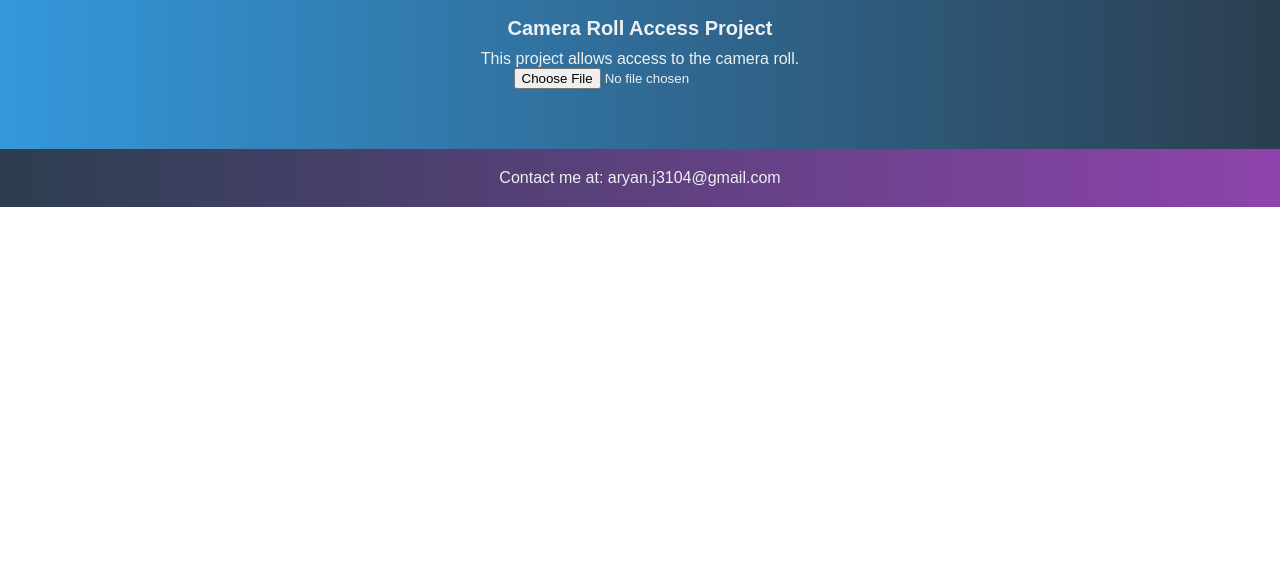
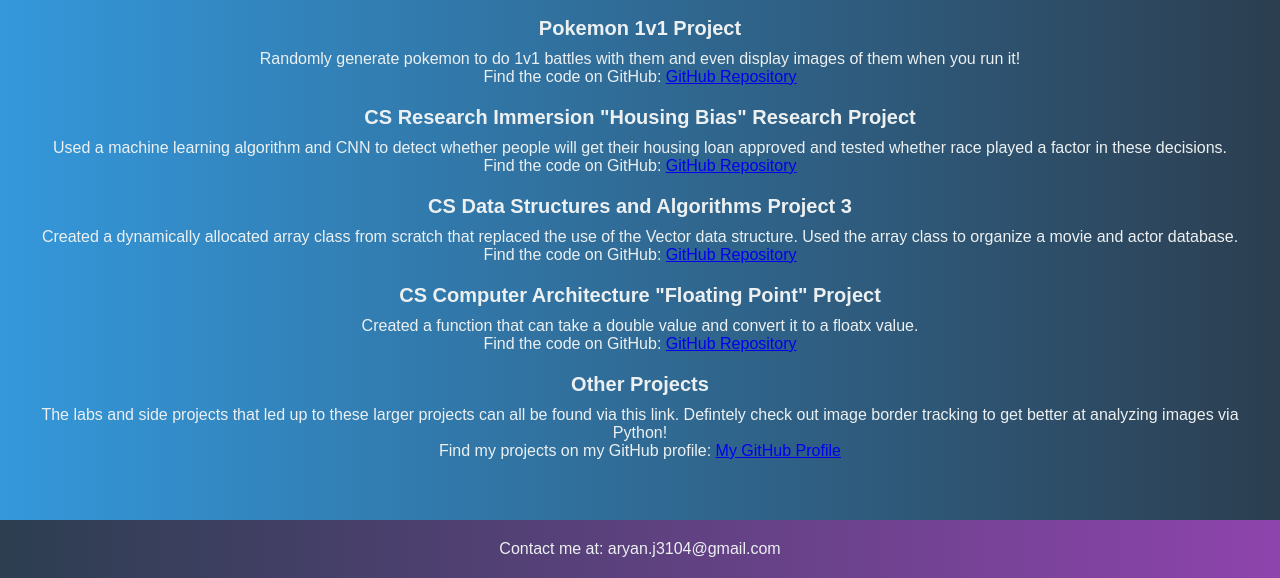
Before and after one commit to Ari-J3104/portfolio-Ari-J3104.github.io, a plain HTML site: page projects.html in a window 1280 px wide. Shown: the part 1609-2187 px from the top of the page. Before the commit the page ends 1816 px from the top, so only its background shows below. Drawn offline with Linux system fonts and the light colour scheme.

Commit message:
final final final 2

```diff
--- a/projects.html
+++ b/projects.html
@@ -22,9 +22,11 @@
     <section id="projects">
         <h2>Projects</h2>
 
+
         <div class="project">
             <h3>Foodi</h3>
             <p>Second place HackBU Hackathon 2024 web app that utilizes a machine learning model, React.js front end, Node.js back end, and various APIs to scan food and provide macronutrients on all devices!</p>
+            <!-- Adjust the URL based on the actual URL of your weather app on Heroku -->
             <iframe src="https://chinny.net/projects/foodi-app" width="100%" height="600px" frameborder="0"></iframe>
             <p>Find the code on GitHub: <a href="https://github.com/Ari-J3104/food-hack" target="_blank">GitHub Repository</a></p>
         </div>
@@ -32,21 +34,39 @@
         <div class="project">
             <h3>Weather API Project</h3>
             <p>This project utilizes a Weather API to fetch and display weather information. This is the current weather with the precipitation followed by the 7 day forecast for New York City!</p>
+            <!-- Adjust the URL based on the actual URL of your weather app on Heroku -->
             <iframe src="https://vast-meadow-70777-dabb3be626e4.herokuapp.com/" width="100%" height="600px" frameborder="0"></iframe>
             <p>Find the code on GitHub: <a href="https://github.com/Ari-J3104/weather.git" target="_blank">GitHub Repository</a></p>
         </div>
 
-        <!-- Add other projects as needed -->
+        <div class="project">
+            <h3>Pokemon 1v1 Project</h3>
+            <p>Randomly generate pokemon to do 1v1 battles with them and even display images of them when you run it!</p>
+            <p>Find the code on GitHub: <a href="https://github.com/Ari-J3104/Pokemon-1v1.git" target="_blank">GitHub Repository</a></p>
+        </div>
 
         <div class="project">
-            <h3>Camera Roll Access Project</h3>
-            <p>This project allows access to the camera roll.</p>
+            <h3>CS Research Immersion "Housing Bias" Research Project</h3>
+            <p>Used a machine learning algorithm and CNN to detect whether people will get their housing loan approved and tested whether race played a factor in these decisions. </p>
+            <p>Find the code on GitHub: <a href="https://github.com/Ari-J3104/Aryan-Jain-FRI.git" target="_blank">GitHub Repository</a></p>
+        </div>
 
-            <!-- Input for file upload -->
-            <input type="file" accept="image/*" capture="environment">
+        <div class="project">
+            <h3>CS Data Structures and Algorithms Project 3</h3>
+            <p>Created a dynamically allocated array class from scratch that replaced the use of the Vector data structure. Used the array class to organize a movie and actor database. </p>
+            <p>Find the code on GitHub: <a href="https://github.com/Binghamton-University-CS/cs310-fall2023-cp3-Ari-J3104.git" target="_blank">GitHub Repository</a></p>
+        </div>
 
-            <!-- Display area for selected image -->
-            <div id="imagePreview"></div>
+        <div class="project">
+            <h3>CS Computer Architecture "Floating Point" Project</h3>
+            <p>Created a function that can take a double value and convert it to a floatx value.</p>
+            <p>Find the code on GitHub: <a href="https://github.com/Ari-J3104/Floating-Point.git" target="_blank">GitHub Repository</a></p>
+        </div>
+
+        <div class="project">
+            <h3>Other Projects</h3>
+            <p>The labs and side projects that led up to these larger projects can all be found via this link. Defintely check out image border tracking to get better at analyzing images via Python!</p>
+            <p>Find my projects on my GitHub profile: <a href="https://github.com/Ari-J3104" target="_blank">My GitHub Profile</a></p>
         </div>
 
         <!-- Add other projects as needed -->
@@ -59,20 +79,5 @@
     <footer>
         <p>Contact me at: aryan.j3104@gmail.com</p>
     </footer>
-
-    <!-- Include your JavaScript code for handling camera roll access -->
-    <script>
-        document.addEventListener('DOMContentLoaded', function () {
-            // Get the file input element
-            var fileInput = document.querySelector('input[type="file"]');
-
-            // Check if the file input is available
-            if (fileInput) {
-                // Trigger the file input programmatically
-                fileInput.click();
-            }
-        });
-    </script>
-    <script src="camera.js"></script>
 </body>
 </html>
```
